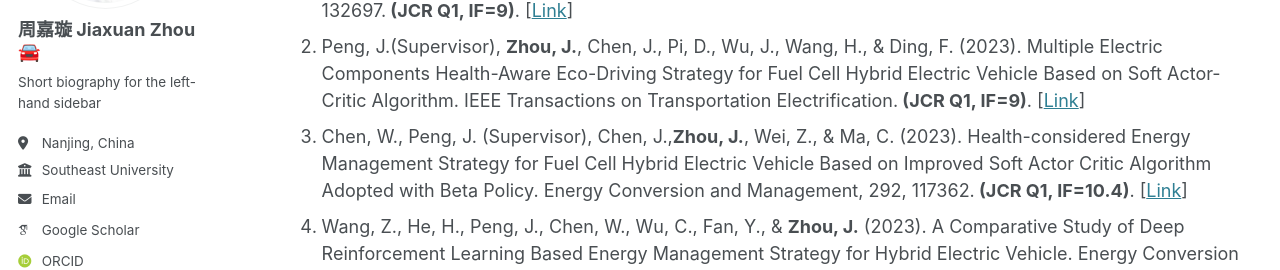
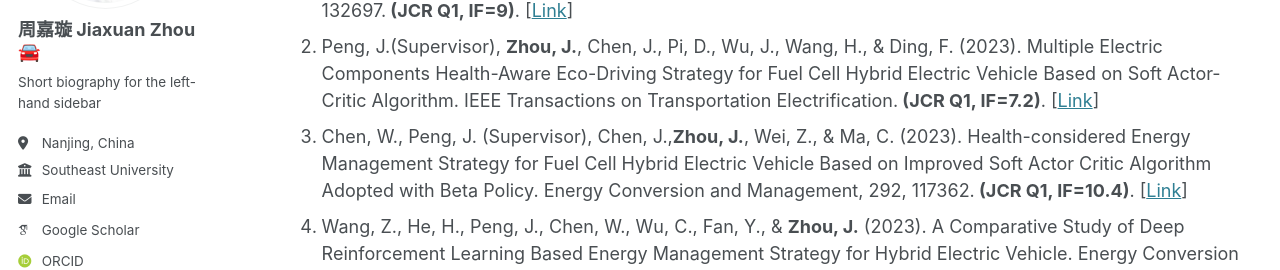
Before and after one commit to jarvanzhouz/jarvanzhouz.github.io, a Jekyll site: the page built from _pages/publications.html, in a window 1280 px wide and 900 px high. Shown: the part 322-592 px from the top of the window. Built offline with Jekyll 4.4.1, drawn with Linux system fonts in a browser that asks for light colours; some web fonts are replaced.

Commit message:
Update publications.html

```diff
--- a/_pages/publications.html
+++ b/_pages/publications.html
@@ -13,15 +13,35 @@ author_profile: true
 <p align = "justify">
 <h2>Journal articles</h2>
 <ol>
-<li><strong>Zhou, J.</strong>, Peng, J. (Supervisor), Wu, J., Wei, Z., Fan, Y., & Guo, X. (2024). Multi-performance Enhanced Eco-Driving Strategy for Connected Fuel Cell Hybrid Electric Bus Based on Stein Soft Actor-3-Critic. Energy. 132697.<strong> (JCR Q1, IF=9)</strong>. [<a href="https://doi.org/10.1016/j.energy.2024.132697.
+<li><strong>Zhou, J.</strong>, Peng, J. (Supervisor), Wu, J., Wei, Z., Fan, Y., & Guo, X. (2024). Multi-performance Enhanced Eco-Driving Strategy for Connected Fuel Cell Hybrid Electric Bus Based on Stein Soft Actor-3-Critic. Energy. 132697.<strong> (JCR Q1, IF=9)</strong>. [<a href="https://doi.org/10.1016/j.energy.2024.132697
+
+
+
+        .
         " target="_blank" rel="noopener noreferrer">Link</a>]</li>
-<li>Peng, J.(Supervisor), <strong>Zhou, J.</strong>, Chen, J., Pi, D., Wu, J., Wang, H., & Ding, F. (2023). Multiple Electric Components Health-Aware Eco-Driving Strategy for Fuel Cell Hybrid Electric Vehicle Based on Soft Actor-Critic Algorithm. IEEE Transactions on Transportation Electrification.<strong> (JCR Q1, IF=9)</strong>. [<a href="https://doi.org/10.1109/TTE.2023.3339490.
+<li>Peng, J.(Supervisor), <strong>Zhou, J.</strong>, Chen, J., Pi, D., Wu, J., Wang, H., & Ding, F. (2023). Multiple Electric Components Health-Aware Eco-Driving Strategy for Fuel Cell Hybrid Electric Vehicle Based on Soft Actor-Critic Algorithm. IEEE Transactions on Transportation Electrification.<strong> (JCR Q1, IF=7.2)</strong>. [<a href="https://doi.org/10.1109/TTE.2023.3339490
+
+
+
+        .
         " target="_blank" rel="noopener noreferrer">Link</a>]</li>
-<li>Chen, W., Peng, J. (Supervisor), Chen, J.,<strong>Zhou, J.</strong>, Wei, Z., & Ma, C. (2023). Health-considered Energy Management Strategy for Fuel Cell Hybrid Electric Vehicle Based on Improved Soft Actor Critic Algorithm Adopted with Beta Policy. Energy Conversion and Management, 292, 117362.<strong> (JCR Q1, IF=10.4)</strong>. [<a href="https://doi.org/10.1109/TTE.2023.3339490.
+<li>Chen, W., Peng, J. (Supervisor), Chen, J.,<strong>Zhou, J.</strong>, Wei, Z., & Ma, C. (2023). Health-considered Energy Management Strategy for Fuel Cell Hybrid Electric Vehicle Based on Improved Soft Actor Critic Algorithm Adopted with Beta Policy. Energy Conversion and Management, 292, 117362.<strong> (JCR Q1, IF=10.4)</strong>. [<a href="https://doi.org/10.1109/TTE.2023.3339490
+
+
+
+        .
         " target="_blank" rel="noopener noreferrer">Link</a>]</li>
-<li>Wang, Z., He, H., Peng, J., Chen, W., Wu, C., Fan, Y., & <strong>Zhou, J.</strong> (2023). A Comparative Study of Deep Reinforcement Learning Based Energy Management Strategy for Hybrid Electric Vehicle. Energy Conversion and Management, 293, 117442.<strong> (JCR Q1, IF=10.4)</strong>. [<a href="https://doi.org/10.1109/TTE.2023.3339490.
+<li>Wang, Z., He, H., Peng, J., Chen, W., Wu, C., Fan, Y., & <strong>Zhou, J.</strong> (2023). A Comparative Study of Deep Reinforcement Learning Based Energy Management Strategy for Hybrid Electric Vehicle. Energy Conversion and Management, 293, 117442.<strong> (JCR Q1, IF=10.4)</strong>. [<a href="https://doi.org/10.1109/TTE.2023.3339490
+
+
+
+        .
         " target="_blank" rel="noopener noreferrer">Link</a>]</li>
-<li>Wu, D., Peng, J., Yu, S., Ge, Y., Ma, C., & <strong>Zhou, J.</strong>. (2025). UKD-TEAD: An Unsupervised Knowledge Distillation Framework for Detecting Anomalies in Traffic Equipment with Various Aspect Ratios. IEEE Internet of Things Journal<strong> (JCR Q1, IF=8.2)</strong>. [<a href="https://doi.org/10.1109/TTE.2023.3339490.
+<li>Wu, D., Peng, J., Yu, S., Ge, Y., Ma, C., & <strong>Zhou, J.</strong>. (2025). UKD-TEAD: An Unsupervised Knowledge Distillation Framework for Detecting Anomalies in Traffic Equipment with Various Aspect Ratios. IEEE Internet of Things Journal<strong> (JCR Q1, IF=8.2)</strong>. [<a href="https://doi.org/10.1109/TTE.2023.3339490
+
+
+
+        .
         " target="_blank" rel="noopener noreferrer">Link</a>]</li>
 
 
```
